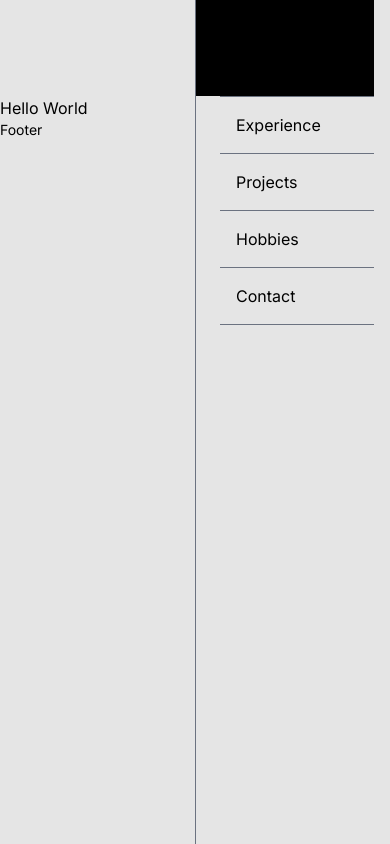
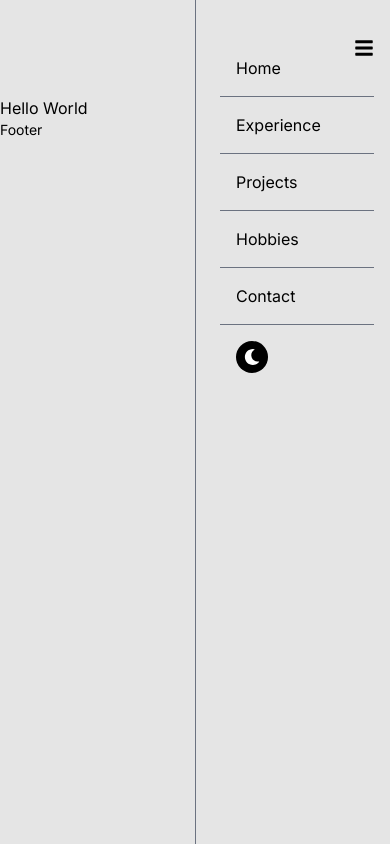
Before and after one commit to stevenfojas670/Personal-Website, a Next.js app in the folder personal-site/: page / in a window 390 px wide. Both pictures are taken after a click on the element 364 px from the left and 48 px from the top of the page. Built offline with nearby package versions, Linux system fonts and the light colour scheme.

Commit message:
Added dark and light mode switch to menu bar

```diff
--- a/personal-site/src/components/navbar/Navbar.js
+++ b/personal-site/src/components/navbar/Navbar.js
@@ -72,9 +72,9 @@ export default function Navbar() {
             animate={{ width: "50%", fixed: true }}
             transition={{ duration: 0.5, ease: "easeIn" }}
             exit={{ width: "0", fixed: true, top: 0, right: 0 }}
-            className="bg-black h-full w-full md:hidden"
+            className="h-full w-full md:hidden"
           >
-            <ul className="flex flex-col pt-10 border-l border-l-gray-500 h-[100vh]">
+            <ul className="pt-10 border-l border-l-gray-500 h-[100vh]">
               {pages.map((page) => (
                 <li
                   className="ml-6 p-4 border-b border-b-gray-500"
@@ -85,6 +85,9 @@ export default function Navbar() {
                   </Link>
                 </li>
               ))}
+              <li className="ml-6 p-4">
+                <Lightmode />
+              </li>
             </ul>
           </motion.div>
         )}
```
